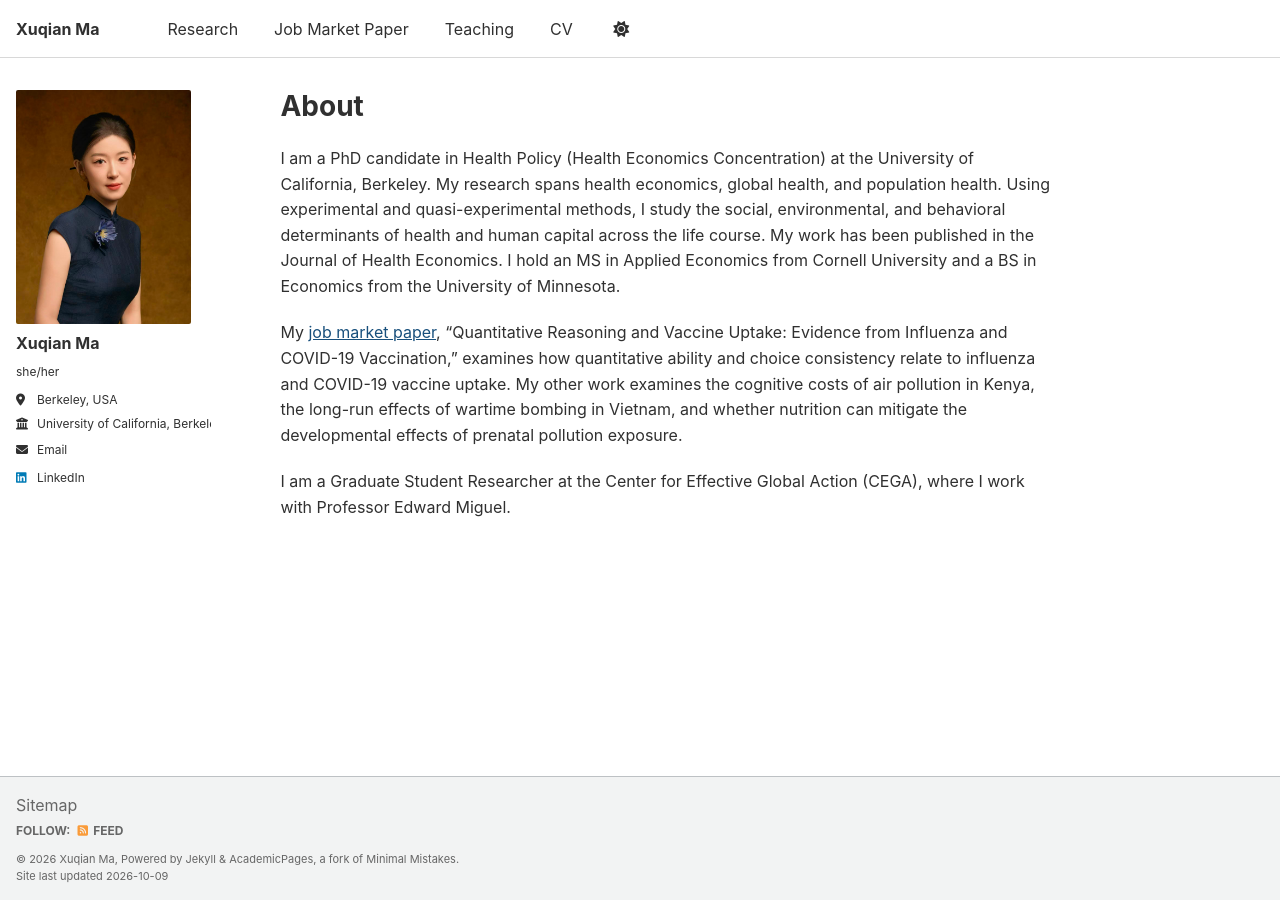
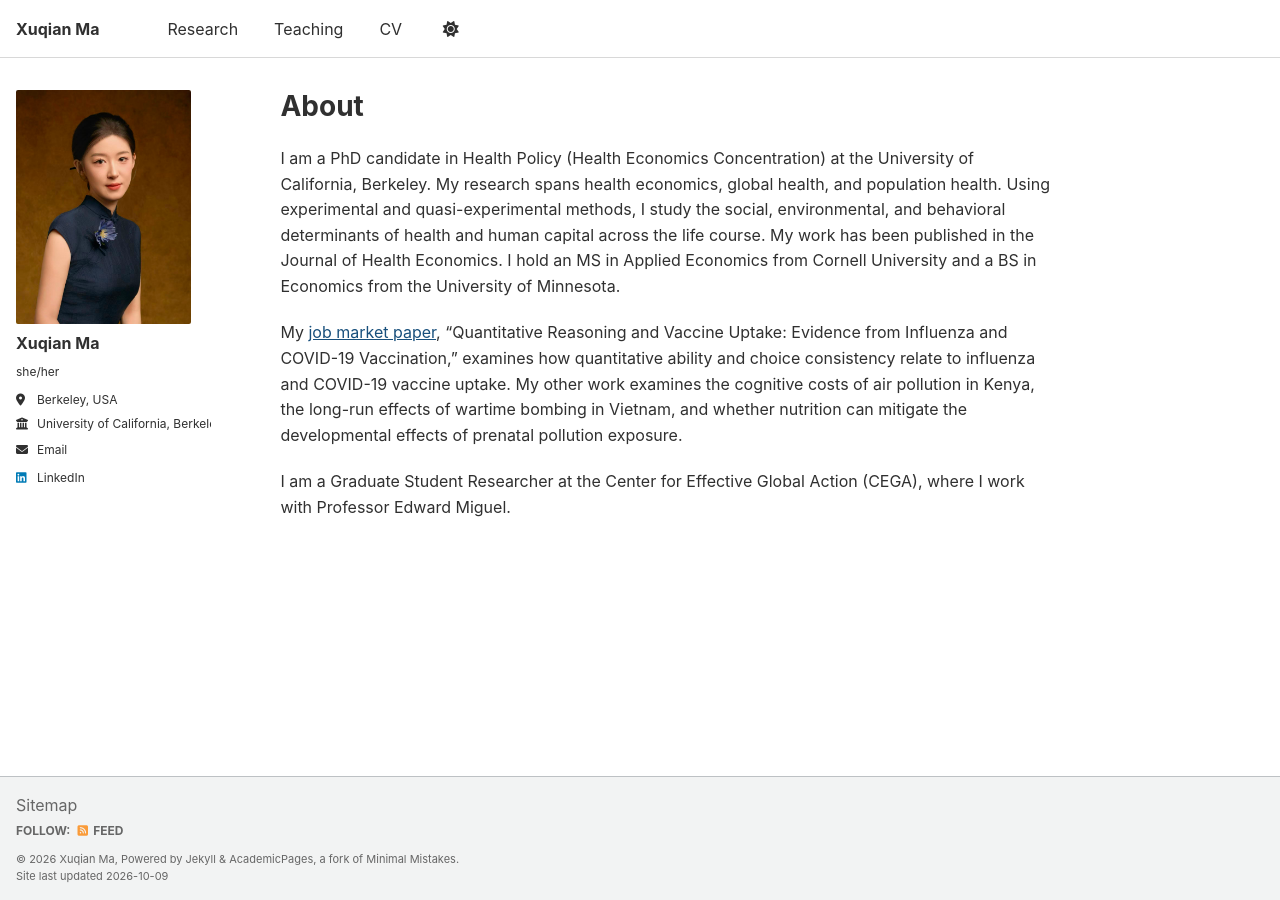
Before and after one commit to xuqianma0718/xuqianma0718.github.io, a Jekyll site: the page built from _pages/about.md, in a window 1280 px wide. Built offline with Jekyll 4.4.1, drawn with Linux system fonts in a browser that asks for light colours; a script that is not in the unit is left out.

Commit message:
Remove standalone JMP navigation tab

```diff
--- a/_data/navigation.yml
+++ b/_data/navigation.yml
@@ -10,9 +10,6 @@
 main:
   - title: "Research"
     url: /publications/
-
-  - title: "Job Market Paper"
-    url: /job-market-paper/
 
   - title: "Teaching"
     url: /teaching/
```
